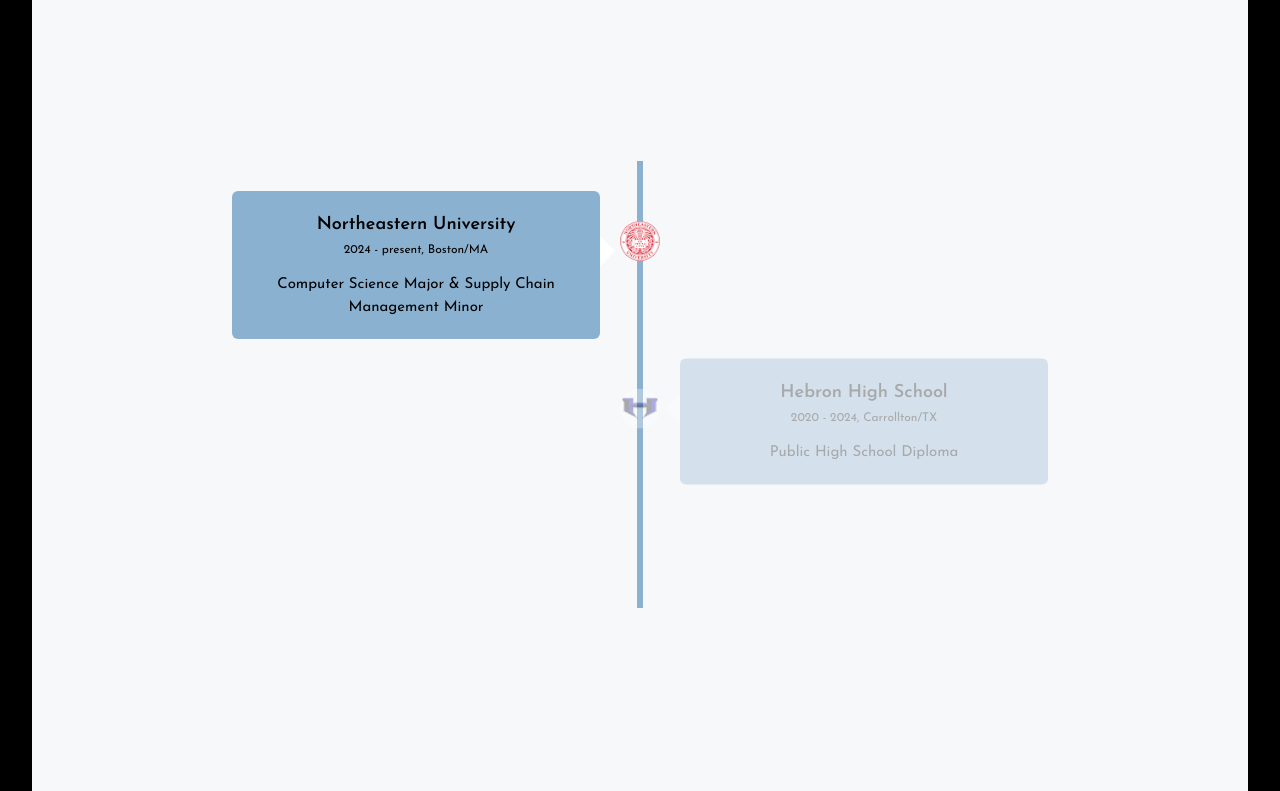
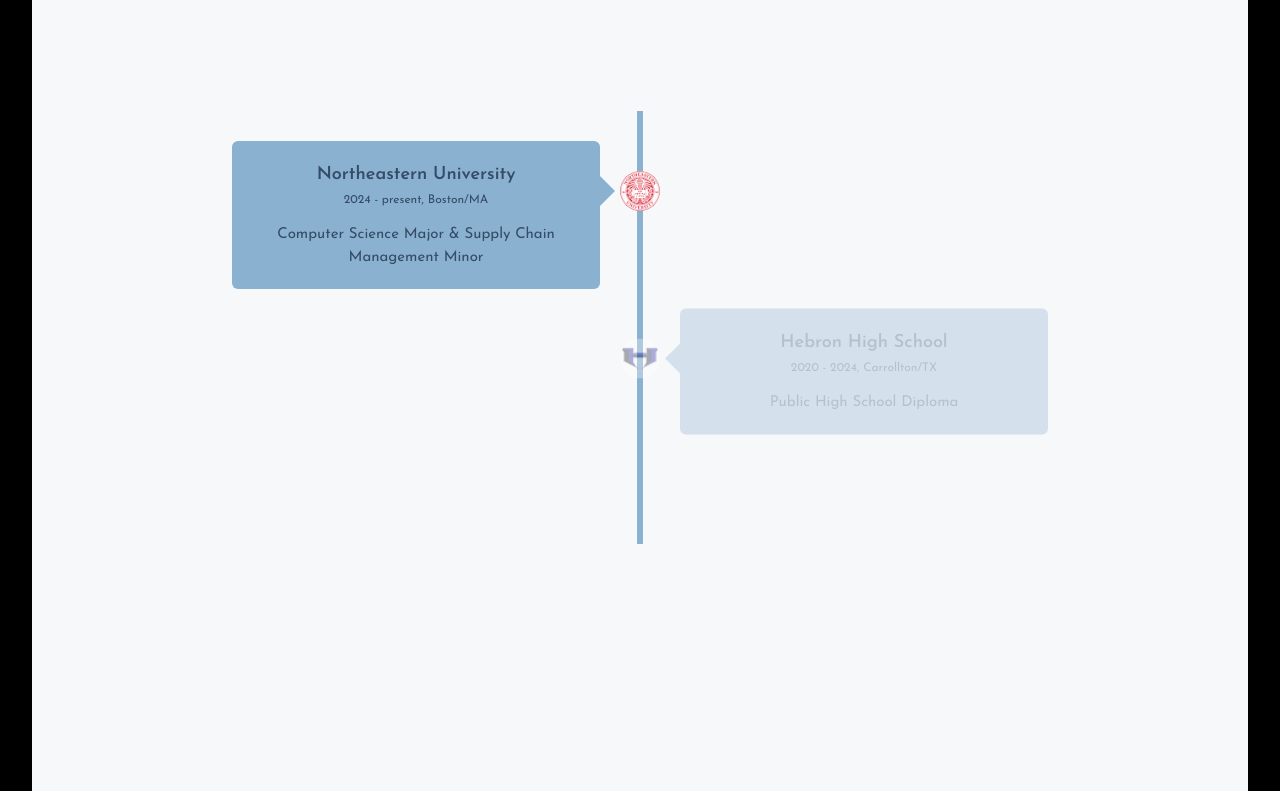
Before and after one commit to ezixuan27/ella_HOME, a React (Vite) app: page / in a window 1280 px wide. Shown: the part 1229-2020 px from the top of the page. Built offline with nearby package versions, Linux system fonts and the light colour scheme.

Commit message:
some updates

```diff
--- a/src/components/sections/About.jsx
+++ b/src/components/sections/About.jsx
@@ -54,9 +54,9 @@
                             <img src="NU_logo.png"
                             className="bg-white"/>
                             <div className="text-box">
-                                <h2 className="text-black font-bold text-lg">Northeastern University</h2>
-                                <small className="text-black">2024 - present, Boston/MA</small>
-                                <p className="text-black">Computer Science Major & Supply Chain Management Minor</p>
+                                <h2 className="text-[#344c67] font-bold text-lg">Northeastern University</h2>
+                                <small className="text-[#344c67]">2024 - present, Boston/MA</small>
+                                <p className="text-[#344c67]">Computer Science Major & Supply Chain Management Minor</p>
                                 <span className="arrow"></span>
                             </div>
                         </div>
@@ -64,9 +64,9 @@
                             <img src="hebron_logo.png"
                             className="bg-white" />
                             <div className="text-box">
-                                <h2 className="text-black font-bold text-lg">Hebron High School</h2>
-                                <small className="text-black">2020 - 2024, Carrollton/TX</small>
-                                <p className="text-black">Public High School Diploma</p>
+                                <h2 className="text-[#344c67] font-bold text-lg">Hebron High School</h2>
+                                <small className="text-[#344c67]">2020 - 2024, Carrollton/TX</small>
+                                <p className="text-[#344c67]">Public High School Diploma</p>
                                 <span className="arrow"></span>
                             </div>
                         </div>
@@ -74,9 +74,9 @@
                             <img src="NU_logo.png"
                             className="bg-white"/>
                             <div className="text-box">
-                                <h2 className="text-black font-bold text-lg">Northeastern University</h2>
-                                <small className="text-black">2024 - present, Boston/MA</small>
-                                <p className="text-black">Computer Science Major & Supply Chain Management Minor</p>
+                                <h2 className="text-[#344c67] font-bold text-lg">Prestonwood Christian Academy</h2>
+                                <small className="text-[#344c67]">2022 - 2024, Frisco/TX</small>
+                                <p className="text-[#344c67]">Middle School</p>
                                 <span className="arrow"></span>
                             </div>
                         </div>
@@ -84,9 +84,9 @@
                             <img src="hebron_logo.png"
                             className="bg-white"/>
                             <div className="text-box">
-                                <h2 className="text-black font-bold text-lg">Hebron High School</h2>
-                                <small className="text-black">2020 - 2024, Carrollton/TX</small>
-                                <p className="text-black">Public High School Diploma</p>
+                                <h2 className="text-[#344c67] font-bold text-lg">Hebron High School</h2>
+                                <small className="text-[#344c67]">2020 - 2024, Carrollton/TX</small>
+                                <p className="text-[#344c67]">Public High School Diploma</p>
                                 <span className="arrow"></span>
                             </div>
                         </div>
--- a/src/components/sections/Contact.jsx
+++ b/src/components/sections/Contact.jsx
@@ -77,7 +77,7 @@
 
                     </form>
 
-                    <div className="py-5 flex justify-center gap-5">
+                    <div className="mt-10 flex justify-center gap-10">
                         <a href="https://github.com/ezixuan27"
                             target="_blank" rel="noopener noreferrer"
                             aria-label="GitHub"
--- a/src/index.css
+++ b/src/index.css
@@ -12,7 +12,7 @@
 .timeline {
   position: relative;
   max-width: 1800px;
-  margin: 100px auto;
+  margin: 50px auto;
 }
 
 .container {
@@ -129,13 +129,13 @@
 @media (min-width: 601px) {
   .container.left .arrow {
     position: absolute;
-    top: 45px;
+    top: 35px;
     right: -15px;
     width: 0;
     height: 0;
     border-top: 15px solid transparent;
     border-bottom: 15px solid transparent;
-    border-left: 15px solid #fff;
+    border-left: 15px solid #8BB1D1;
     z-index: 10;
     pointer-events: none;
   }
@@ -148,7 +148,7 @@
     height: 0;
     border-top: 15px solid transparent;
     border-bottom: 15px solid transparent;
-    border-right: 15px solid #fff;
+    border-right: 15px solid #8BB1D1;
     z-index: 10;
     pointer-events: none;
   }
```
